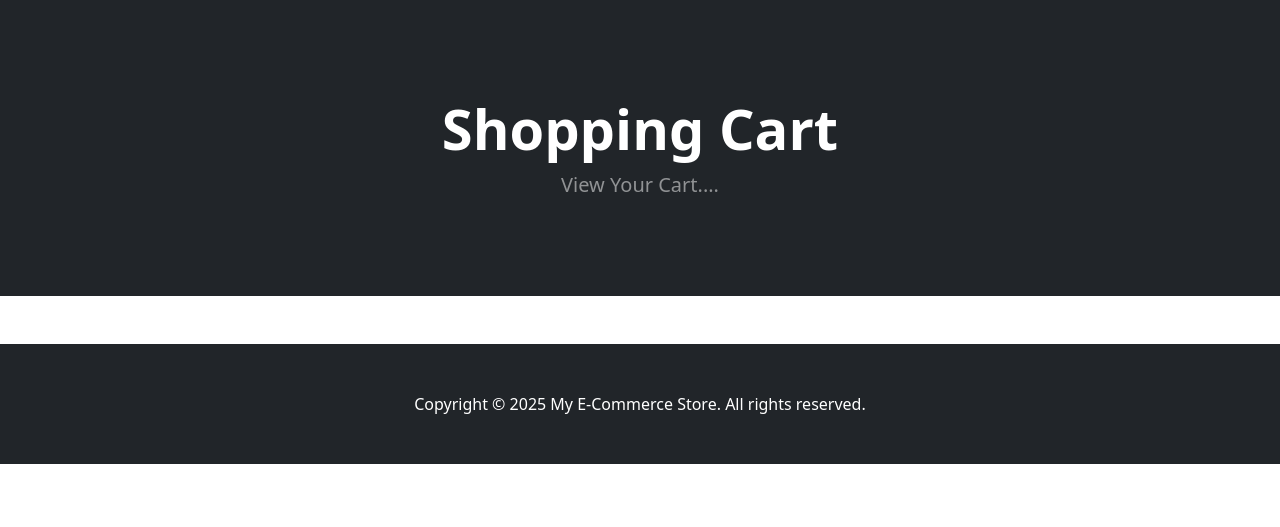
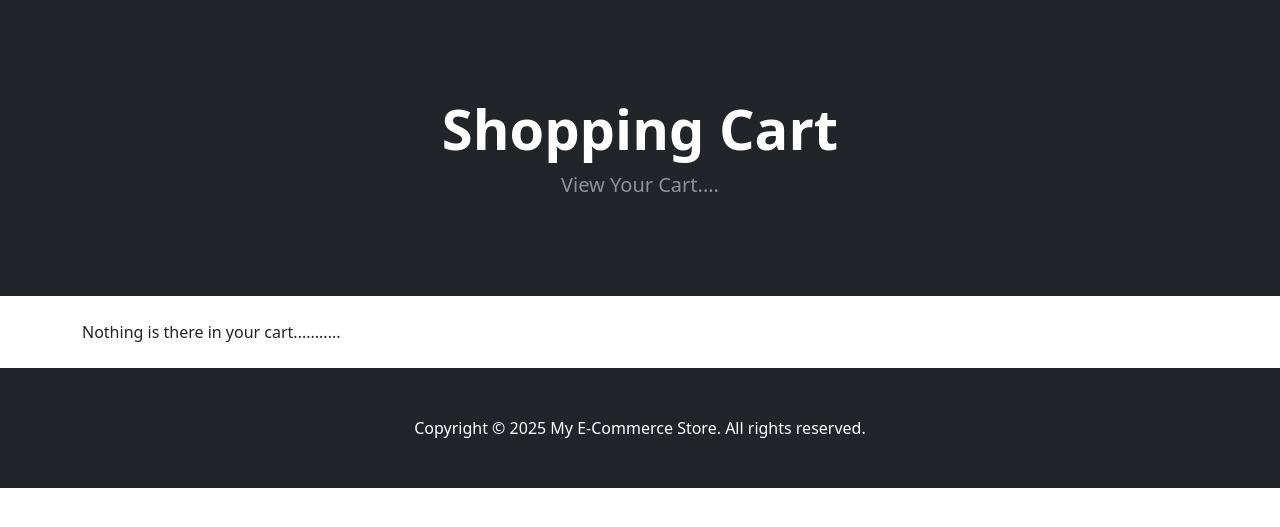
Before and after one commit to Sakshi29-p/woc7.0-django-ecommerce-sakshipatadiya, a Django app: page /cart/ in a window 1280 px wide. Shown: the part 57-584 px from the top of the page. Run offline with Django 4.2, Linux system fonts and the light colour scheme; some libraries are stand-ins or nearby versions.

Commit message:
added customer sessions and cart related functionalities including add the product to cart and displayed them on the cart summary page

```diff
--- /dev/null
+++ b/ecommerce/cart/cart.py
@@ -0,0 +1,33 @@
+from home.models import Product
+
+class Cart():
+    def __init__(self,request):
+        self.session = request.session
+
+        cart = self.session.get('session_key')
+
+        if 'session_key' not in request.session:
+            cart = self.session['session_key'] = {}
+
+        self.cart = cart
+
+
+    def add(self,product):
+        product_id = str(product.id)
+
+        if product_id in self.cart:
+            pass
+        else:
+            self.cart[product_id]={'price': str(product.price)}
+
+        self.session.modified = True
+
+
+    def __len__(self):
+        return len(self.cart)
+
+
+    def get_prods(self):
+        product_ids = self.cart.keys()
+        products = Product.objects.filter(id__in=product_ids)
+        return products
--- /dev/null
+++ b/ecommerce/cart/context_processors.py
@@ -0,0 +1,6 @@
+from .cart import Cart
+
+# create context processors so our can work on all pages
+
+def cart(request):
+    return {'cart':Cart(request)}
--- a/ecommerce/cart/templates/cart_summary.html
+++ b/ecommerce/cart/templates/cart_summary.html
@@ -13,6 +13,43 @@
 </header>
 
 <br>
+<div class="container">
+    {% if cart_products %}
+    {% for product in cart_products %}
+        <div class="card mb-3">
+            <div class="row g-0">
+            <div class="col-md-4">
+                <img src="{{ product.image.url }}" class="img-fluid rounded-start" alt="...">
+            </div>
+            <div class="col-md-8">
+                <div class="card-body">
+                <h5 class="card-title">{{ product.name }}</h5>
+                <p class="card-text">{{ product.description }}</p>
+
+                {% if product.on_sale %}
+                    <strike>
+                        Rs. {{ product.price }}
+                    </strike>
+                    &nbsp;
+                        Rs. {{ product.sale_price }}
+                {% else %}
+                        Rs. {{ product.price }}
+                {% endif %}
+                <br><br>
+                <a href="{% url 'index' %}" class="btn btn-secondary">Home</a>
+                </div>
+            </div>
+            </div>
+        </div>
+      {% endfor %}
+      {% else %}
+      Nothing is there in your cart...........
+      {% endif %}
+</div>
+
+
+
+
 <br>
 
 {% endblock %}
--- a/ecommerce/cart/views.py
+++ b/ecommerce/cart/views.py
@@ -1,14 +1,27 @@
-from django.shortcuts import render, redirect
+from django.shortcuts import render, redirect, get_object_or_404
+from .cart import Cart
+from home.models import Product
+from django.http import JsonResponse
 
 # Create your views here.
 
 def cart_summary(request):
-    return render(request,"cart_summary.html")
+    cart = Cart(request)
+    cart_products = cart.get_prods
+    return render(request,'cart_summary.html',{'cart_products':cart_products})
 
 
 def cart_add(request):
-    pass
+    cart = Cart(request)
+    if request.POST.get('action')=='post':
+        product_id = int(request.POST.get('product_id'))
+        product = get_object_or_404(Product, id=product_id)
+        cart.add(product=product)
 
+        cart_quantity = cart.__len__( )
+
+        response = JsonResponse({'Qty': cart_quantity})
+        return response
 
 def cart_update(request):
     pass
--- a/ecommerce/home/templates/base.html
+++ b/ecommerce/home/templates/base.html
@@ -9,11 +9,13 @@
         <meta name="author" content="" />
         <title>My Ecommerce Website</title>
         <!-- Favicon-->
-        <link rel="icon" type="image/x-icon" href="{% static 'assets/favicon.ico'}" />
+        <link rel="icon" type="image/x-icon" href="{% static 'assets/favicon.ico' %}" />
         <!-- Bootstrap icons-->
         <link href="https://cdn.jsdelivr.net/npm/bootstrap-icons@1.5.0/font/bootstrap-icons.css" rel="stylesheet" />
         <!-- Core theme CSS (includes Bootstrap)-->
         <link href="{% static 'css/styles.css' %}" rel="stylesheet" />
+        <!-- jquery -->
+        <script src="https://code.jquery.com/jquery-3.7.1.min.js" integrity="sha256-/JqT3SQfawRcv/BIHPThkBvs0OEvtFFmqPF/lYI/Cxo=" crossorigin="anonymous"></script>
     </head>
     <body>
 
--- a/ecommerce/home/templates/navbar.html
+++ b/ecommerce/home/templates/navbar.html
@@ -30,7 +30,7 @@
                 <a href="{% url 'cart_summary' %}" class="btn btn-outline-dark">
                     <i class="bi-cart-fill me-1"></i>
                         Cart
-                    <span class="badge bg-dark text-white ms-1 rounded-pill">0</span>
+                    <span class="badge bg-dark text-white ms-1 rounded-pill" id="cart_quantity">{{ cart|length }}</span>
                 </a>
 
             </form>
--- a/ecommerce/static/js/scripts.js
+++ b/ecommerce/static/js/scripts.js
@@ -7,6 +7,6 @@
 // Use this file to add JavaScript to your project
 
 // Placeholder for future JavaScript functionalities.
-document.addEventListener("DOMContentLoaded", () => {
-    console.log("JavaScript Loaded!");
-});
+// document.addEventListener("DOMContentLoaded", () => {
+//     console.log("JavaScript Loaded!");
+// });
```
Also changed, not shown: ecommerce/ecommerce/settings.py (+5 -5 lines), ecommerce/home/templates/product.html (+28 -0 lines), ecommerce/db.sqlite3.
